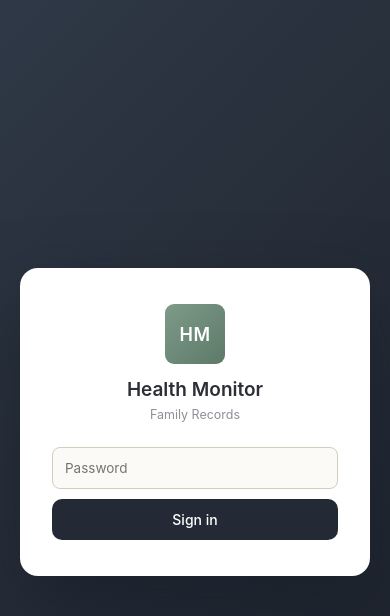
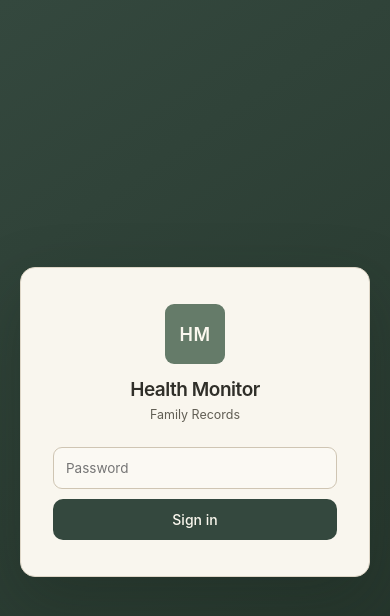
Before and after one commit to AssayFlux/Health-Monitor, a Flask app: page /login in a window 390 px wide. Shown: the top 616 px of the page. Run offline with Flask 3, Linux system fonts and the light colour scheme.

Commit message:
Redesign Health Monitor responsive mobile interface

```diff
--- a/templates/login.html
+++ b/templates/login.html
@@ -4,7 +4,9 @@
   <meta charset="utf-8">
   <meta name="viewport" content="width=device-width,initial-scale=1">
   <title>Sign in — Health Monitor</title>
+  <meta name="theme-color" content="#34483e">
   <link rel="stylesheet" href="{{ url_for('static', filename='style.css') }}">
+  <link rel="stylesheet" href="{{ url_for('static', filename='vintage.css') }}">
 </head>
 <body class="login-body">
   <div class="login-card">
```
